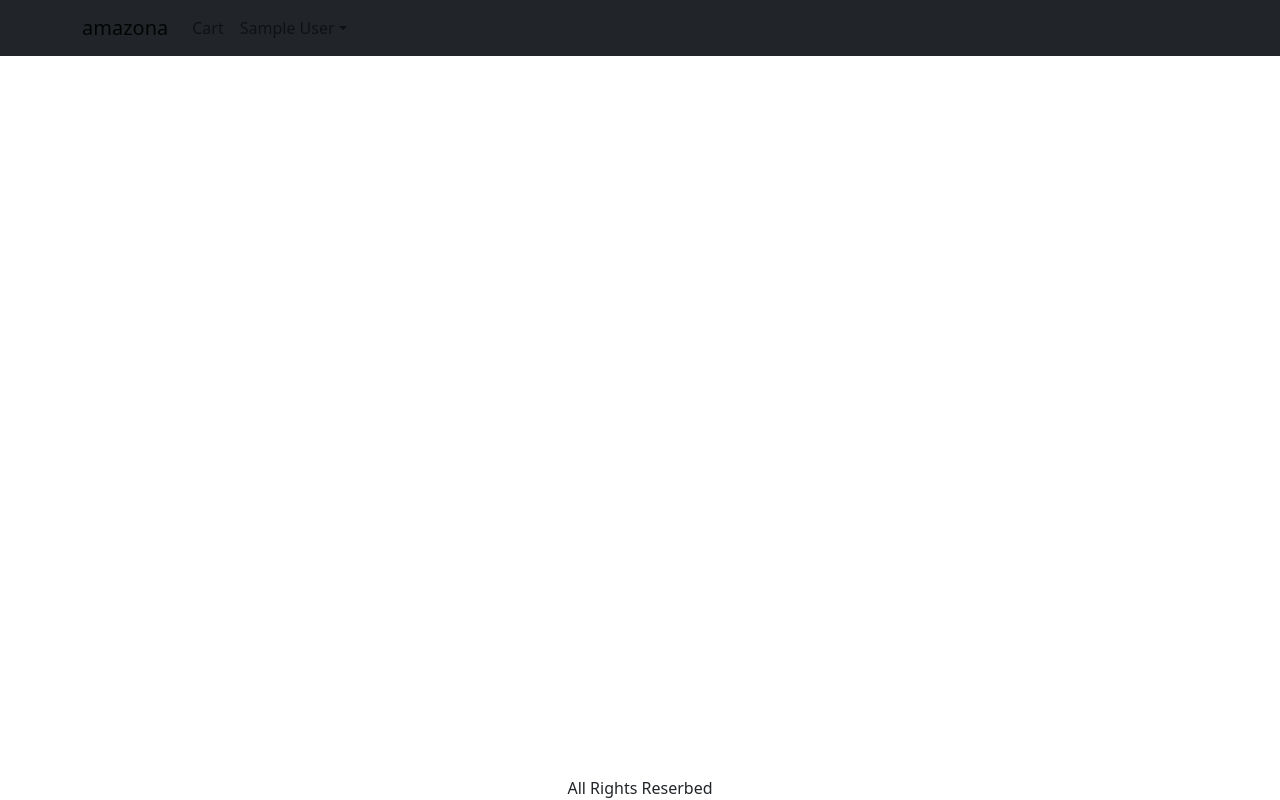
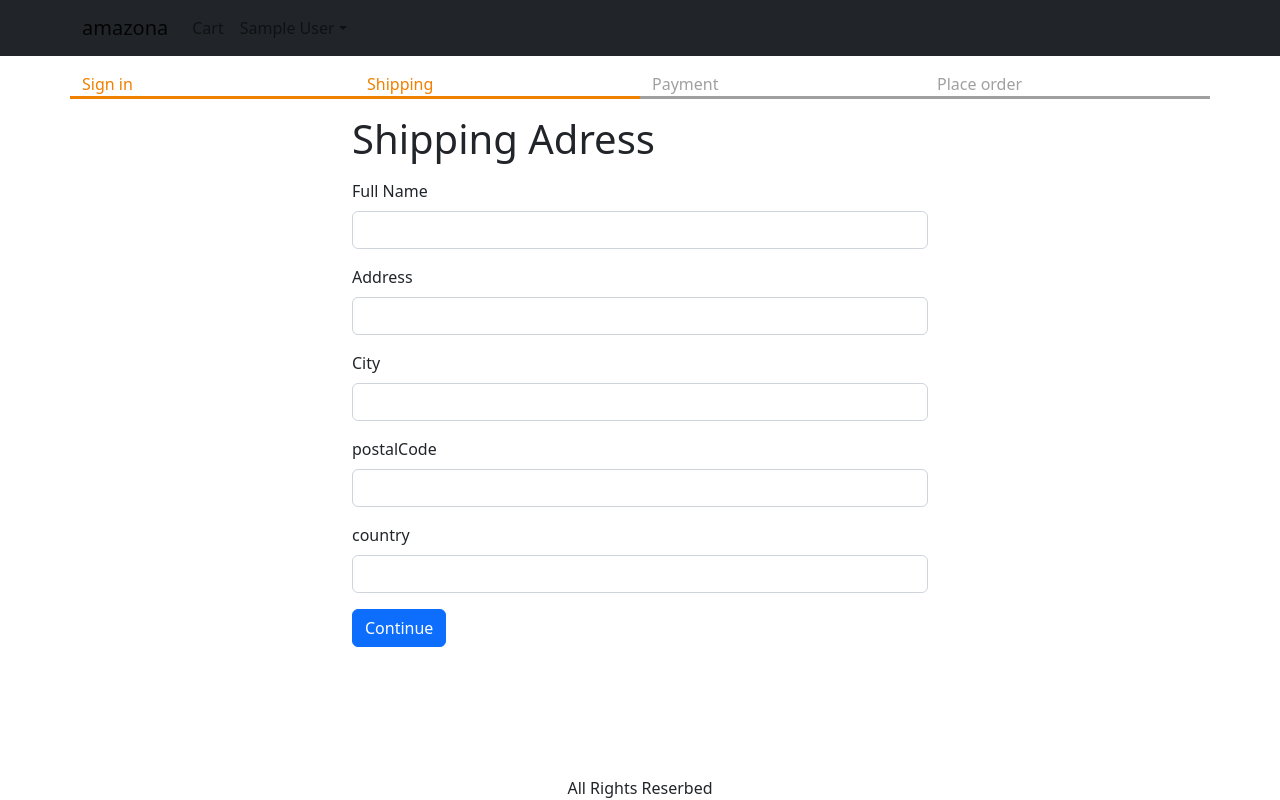
Before and after one commit to nathanburugu/ecommerce-project-due-monday, a React (Create React App) app in the folder frontend/: page /shipping in a window 1280 px wide. Built offline with nearby package versions, Linux system fonts and the light colour scheme; sample sign-in values are in the browser's storage.

Commit message:
i added a new screen to get shipping address and also added some styles

```diff
--- a/frontend/src/App.js
+++ b/frontend/src/App.js
@@ -14,6 +14,7 @@
 import CartScreen from './screens/CartScreen';
 import './index.css';
 import SigninScreen from './screens/SigninScreen';
+import ShippingAddressScreen from './screens/ShippingAddressScreen';
 
 function App() {
   const { state, dispatch: ctxDispatch } = useContext(Store);
@@ -22,6 +23,7 @@
   const signoutHandler = () => {
     ctxDispatch({ type: 'USER_SIGNOUT' });
     localStorage.removeItem('userInfo');
+    localStorage.removeItem('shippingAddress');
   };
 
   return (
@@ -79,6 +81,8 @@
               <Route path="/product/:slug" element={<ProductScreen />} />
               <Route path="/cart" element={<CartScreen />} />
               <Route path="/cart/signin" element={<SigninScreen />} />
+              <Route path="/signin" element={<SigninScreen />} />
+              <Route path="/shipping" element={<ShippingAddressScreen />} />
               <Route path="/" element={<HomeScreen />} />
             </Routes>
           </Container>
--- a/frontend/src/Store.js
+++ b/frontend/src/Store.js
@@ -10,6 +10,9 @@
     : null,
 
   cart: {
+    shippingAddress: localStorage.getItem('shippingAdress')
+      ? JSON.parse(localStorage.getItem('cartItems'))
+      : {},
     cartItems: localStorage.getItem('cartItems')
       ? JSON.parse(localStorage.getItem('cartItems'))
       : [],
@@ -44,6 +47,18 @@
       return {
         ...state,
         userInfo: null,
+        cart: {
+          cartItems: [],
+          shippingAddress: [],
+        },
+      };
+    case 'SAVE_SHIPPING_ADDRESS':
+      return {
+        ...state,
+        cart: {
+          ...state.cart,
+          shippingAddress: action.payload,
+        },
       };
     default:
       return state;
--- /dev/null
+++ b/frontend/src/components/CheckoutSteps.js
@@ -0,0 +1,15 @@
+/** @format */
+
+import React from 'react';
+import { Col, Row } from 'react-bootstrap';
+
+export default function CheckoutSteps(props) {
+  return (
+    <Row className="checkout-steps">
+      <Col className={props.step1 ? 'active' : ''}>Sign in</Col>
+      <Col className={props.step2 ? 'active' : ''}>Shipping</Col>
+      <Col className={props.step3 ? 'active' : ''}>Payment</Col>
+      <Col className={props.step4 ? 'active' : ''}> Place order </Col>
+    </Row>
+  );
+}
--- a/frontend/src/index.css
+++ b/frontend/src/index.css
@@ -57,3 +57,11 @@
 .small-container {
   max-width: 600px !important;
 }
+.checkout-steps > div {
+  border-bottom: 0.2rem solid #a0a0a0 !important;
+  color: #a0a0a0 !important;
+}
+.checkout-steps > div.active {
+  border-bottom: 0.2rem solid #f08000 !important;
+  color: #f08000 !important;
+}
--- /dev/null
+++ b/frontend/src/screens/ShippingAddressScreen.js
@@ -0,0 +1,120 @@
+/** @format */
+
+import React, { useContext, useEffect, useState } from 'react';
+import { Button, Form } from 'react-bootstrap';
+import { Helmet } from 'react-helmet-async';
+import { useNavigate } from 'react-router-dom';
+import CheckoutSteps from '../components/CheckoutSteps';
+import { Store } from '../Store';
+
+export default function ShippingAddressScreen() {
+  const navigate = useNavigate();
+
+  const { state, dispatch: ctxDispatch } = useContext(Store);
+
+  const {
+    userInfo,
+    cart: { shippingAddress },
+  } = state;
+
+  const [fullName, setFullName] = useState(shippingAddress.fullName || '');
+  const [address, setAddress] = useState(shippingAddress.address || '');
+  const [city, setCity] = useState(shippingAddress.city || '');
+  const [postalCode, setPostalCode] = useState(
+    shippingAddress.postalCode || ''
+  );
+  const [country, setCountry] = useState(shippingAddress.country || '');
+
+  useEffect(() => {
+    if (!userInfo) {
+      navigate('/signin?redirect=/shipping');
+    }
+  }, [userInfo, navigate]);
+
+  const submitHandler = (e) => {
+    e.preventDefault();
+    ctxDispatch({
+      type: 'SAVE_SHIPPING_ADDRESS',
+      payload: {
+        fullName,
+        address,
+        city,
+        postalCode,
+        country,
+      },
+    });
+    localStorage.setItem(
+      'shippingAdress',
+      JSON.stringify({
+        fullName,
+        address,
+        city,
+        postalCode,
+        country,
+      })
+    );
+    navigate('/payment');
+  };
+
+  return (
+    <div>
+      <Helmet>Shipping Address</Helmet>
+
+      <CheckoutSteps step1 step2></CheckoutSteps>
+      <div className="container small-container">
+        <h1 className="my-3">Shipping Adress</h1>
+        <Form onSubmit={submitHandler}>
+          <Form.Group className="mb-3" controlId="fullName">
+            <Form.Label>Full Name</Form.Label>
+            <Form.Control
+              value={fullName}
+              onChange={(e) => setFullName(e.target.value)}
+              required
+            />
+          </Form.Group>
+          <Form.Group className="mb-3" controlId="address">
+            <Form.Label>Address</Form.Label>
+            <Form.Control
+              value={address}
+              onChange={(e) => setAddress(e.target.value)}
+              required
+            />
+          </Form.Group>
+          <Form.Group className="mb-3" controlId="city">
+            <Form.Label>City</Form.Label>
+            <Form.Control
+              value={city}
+              onChange={(e) => setCity(e.target.value)}
+              required
+            />
+          </Form.Group>
+          <Form.Group className="mb-3" controlId="postalCode">
+            <Form.Label>postalCode</Form.Label>
+            <Form.Control
+              value={postalCode}
+              onChange={(e) => setPostalCode(e.target.value)}
+              required
+            />
+          </Form.Group>
+          <Form.Group className="mb-3" controlId="country">
+            <Form.Label>country</Form.Label>
+            <Form.Control
+              value={country}
+              onChange={(e) => setCountry(e.target.value)}
+              required
+            />
+          </Form.Group>
+          <div className="mb-3">
+            <Button
+              variant="primary"
+              type="submit"
+              onClick={() => console.log('Primary')}
+            >
+              Continue
+            </Button>
+          </div>
+        </Form>
+      </div>
+    </div>
+  );
+}
```
Also changed, not shown: 1 other file (tests, documents, lock files or other folders).
